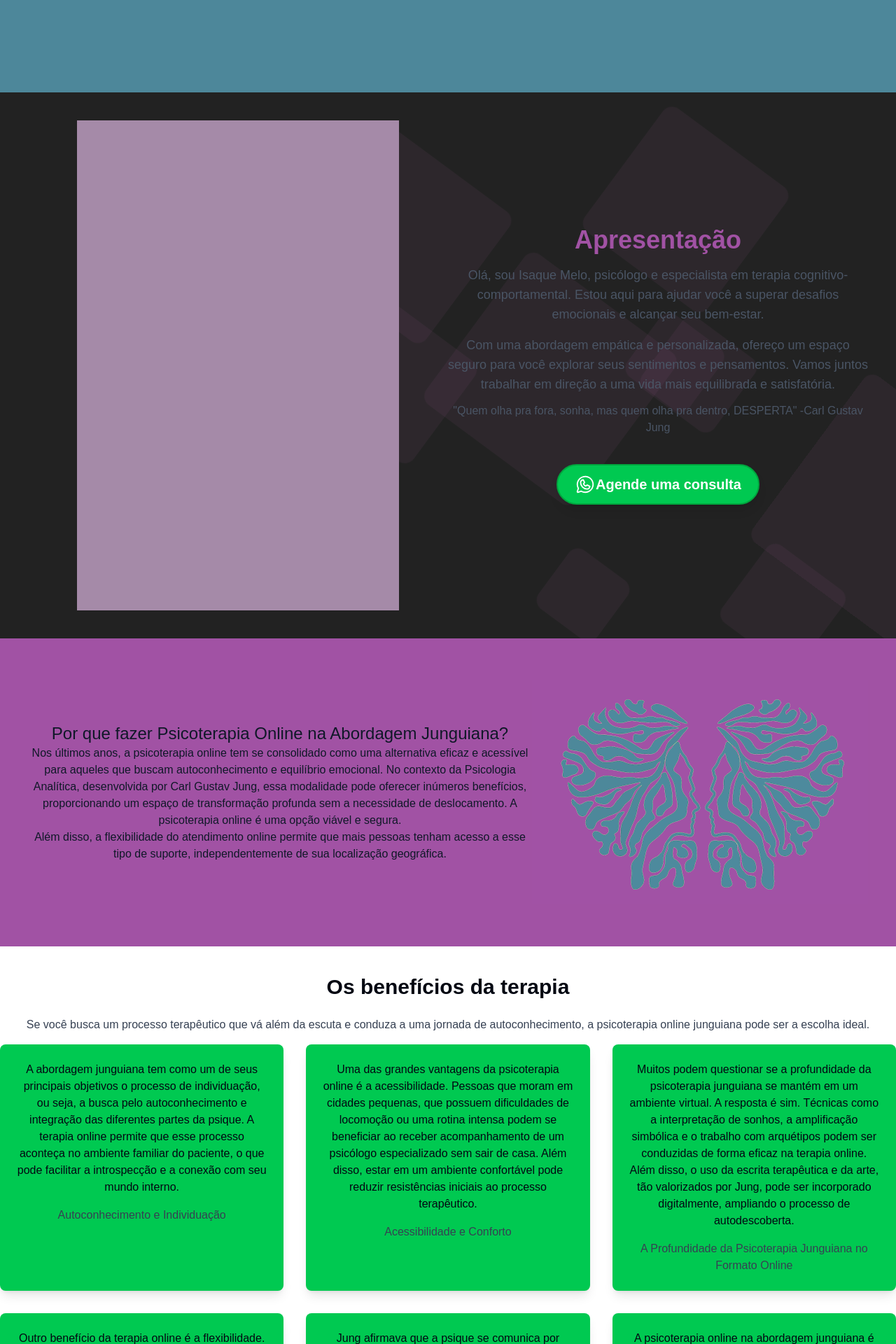
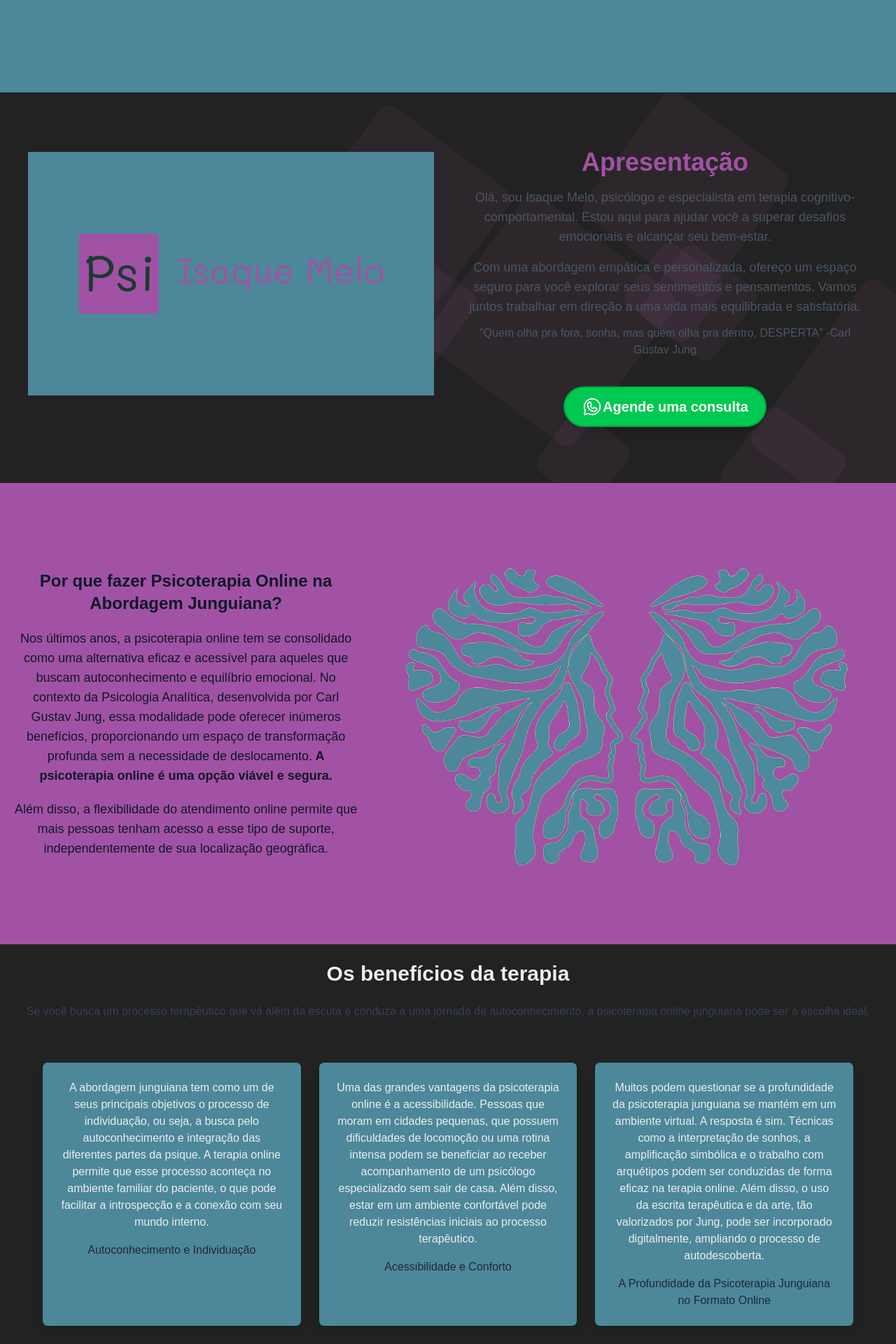
Before and after one commit to sidneyFdev/Isaque-Pereira-Psicologo, a Next.js app: page / in a window 1280 px wide. Shown: the part 680-2600 px from the top of the page at 70% size. Built offline with nearby package versions, Linux system fonts and the light colour scheme.

Commit message:
style: ajustes para design responsivo com tailwind

```diff
--- a/src/app/_components/_layout/Footer.jsx
+++ b/src/app/_components/_layout/Footer.jsx
@@ -2,7 +2,7 @@ export default function Footer() {
 
     const LinkText = ({text, link}) => {
         return (
-          <a href={link} className="flex items-center gap-2 cursor-pointer text-white hover:text-gray-300 transition-colors duration-300 hover:underline">
+          <a href={link} className={`flex items-center gap-2 cursor-pointer text-white ${link != null ?  'hover:text-gray-300 hover:underline' : 'font-bold text-lg'} transition-colors duration-300`}>
             <i className="fa-solid fa-phone"/>
             {text}
           </a>
@@ -15,16 +15,16 @@ export default function Footer() {
             link: null
         },
         {
-            text: 'E-mail',
-            link: null,
+            text: '📧 melop.psi@gmail.com',
+            link: 'mail:melop.psi@gmail.com',
         },
         {
-            text: 'Telefone',
-            link: null,
+            text: '📱 (11) 99131-3395',
+            link: 'https://api.whatsapp.com/send?phone=5511991313395&text=Ol%C3%A1%2C%20gostaria%20de%20agendar%20uma%20triagem.',
         },
         {
-            text: 'Instagram',
-            link: null
+            text: '🌐 Instagram',
+            link: 'https://www.instagram.com/isaquemelo.psi/'
         },
         {
             text: 'Sobre mim',
@@ -46,12 +46,12 @@ export default function Footer() {
 
   return (
     <footer id="footer" className="bg-gray-700 text-white flex flex-col justify-center items-center">
-      <div className="flex container  justify-between p-10 ">
-        <div className="pr-10 min-w-2/6">
+      <div className="flex container flex-wrap justify-between p-10 ">
+        <div className="mb-10 md:pr-10 min-w-full md:min-w-2/6">
           <a className="text-2xl font-bold " href="#header">ISAQUE MELO</a>
         </div>
 
-    <div className="flex-1 grid grid-flow-col grid-rows-4 gap-2">
+    <div className="flex-1 grid grid-flow-col grid-rows-4 gap-2 gap-y-3">
             {LinkTextContent.map((item, index) => (
                 <LinkText key={index} text={item.text} link={item.link} />
             ))}
@@ -60,9 +60,9 @@ export default function Footer() {
 
             </div>
       <div className="bg-gray-800 w-full text-white flex justify-center">
-        <div className="py-6 container text-center">
+        <div className="p-6 container text-center">
           © 2025 Todos os direitos reservados ao psicólogo Isaque Pereira de
-          Melo | Criado por Sidney Figueiredo
+          Melo | Criado por <a className="underline hover:opacity-80" target="_black" href="https://github.com/sidneyFDev">Sidney Figueiredo</a>
         </div>
       </div>
     </footer>
--- a/src/app/_components/_sections/Hero.jsx
+++ b/src/app/_components/_sections/Hero.jsx
@@ -20,12 +20,12 @@ const Hero = () => {
 
   return (
      <section id="header" className={`transition-all duration-400 ease-in-out
-      flex flex-col items-center justify-center bg-[#4D879A] text-white text-center
+      flex flex-col items-center justify-center bg-(--c60) text-white text-center select-none
       ${scrolled ? 'h-[30vh]' : 'h-[92vh]'}
       `}>
 
         <h1 className="text-4xl font-bold">Isaque Pereira de Melo</h1>
-        <p className="mt-4 text-lg text-amber-50">Profissional especializado em psicologia analítica.</p>
+        <p className="mt-10 text-2xl px-8 text-amber-50 transition-all duration-400 sm:px-4">Profissional especializado em psicologia analítica.</p>
         <div className={`transition-all duration-200 ease-in-out ${scrolled ? 'scale-0' : 'scale-100'}`}>
         <WhatsApp text="Saiba mais!"/>
 
--- a/src/app/_components/_sections/HowItWorks.jsx
+++ b/src/app/_components/_sections/HowItWorks.jsx
@@ -4,13 +4,13 @@ const HowItWorks = () => {
   return (
     <section
       id="how-it-works"
-      className="flex
-items-center justify-center py-5 bg-[#A152A4]
+      className="flex relative
+items-center justify-center py-4 px-4 lg:py-10 bg-[#A152A4]
 text-gray-900 text-center"
     >
-      <div className="container mx-auto flex items-center p-10">
-        <div className="flex-3/5">
-          <h2 className="text-2xl font-medium">
+      <div className="container flex justify-center items-center py-10 text-lg">
+        <div className="flex-1 z-20 lg:flex-2/5 space-y-5">
+          <h2 className="text-2xl font-bold">
             Por que fazer Psicoterapia Online na Abordagem Junguiana?
           </h2>
           <p>
@@ -20,7 +20,7 @@ text-gray-900 text-center"
             Analítica, desenvolvida por Carl Gustav Jung, essa modalidade pode
             oferecer inúmeros benefícios, proporcionando um espaço de
             transformação profunda sem a necessidade de deslocamento.
-            <span className="highlight">
+            <span className="font-semibold">
               {" "}
               A psicoterapia online é uma opção viável e segura.
             </span>
@@ -31,8 +31,8 @@ text-gray-900 text-center"
             sua localização geográfica.
           </p>
         </div>
-        <div className="flex-2/5">
-          <img src={imagePath} alt="self-consciousness" />
+        <div className="flex-1 opacity-10 h-full w-full absolute lg:relative lg:opacity-100 z-10 lg:flex-3/5">
+          <img src={imagePath} alt="self-consciousness" className="object-cover h-full w-full" />
         </div>
       </div>
     </section>
--- a/src/app/_components/_sections/HowItWorksCards.jsx
+++ b/src/app/_components/_sections/HowItWorksCards.jsx
@@ -1,4 +1,4 @@
-import { GreenCard } from "../items/cards";
+import { DefaultCard } from "../items/cards";
 
 const HowItWorksCards = () => {
   const benefits = [
@@ -37,7 +37,7 @@ const HowItWorksCards = () => {
   return (
     <section
       id="services"
-      className="flex flex-col bg-white text-gray-950 items-center justify-center w-full h-full py-10"
+      className="flex flex-wrap justify-center items-stretch p-6 gap-4 w-full"
     >
       <div className="container mx-auto flex flex-col text-center">
         <h2 className="text-3xl font-bold mb-6">Os benefícios da terapia</h2>
@@ -46,9 +46,9 @@ const HowItWorksCards = () => {
           a uma jornada de autoconhecimento, a psicoterapia online junguiana
           pode ser a escolha ideal.
         </p>
-        <div className="grid grid-cols-1 md:grid-cols-3 gap-8">
+        <div className="flex flex-wrap justify-center p-6 h-auto items-stretch">
           {benefits.map((benefit, index) => (
-            <GreenCard
+            <DefaultCard
               text2={benefit.title}
               text1={benefit.description}
               key={index}
--- a/src/app/_components/_sections/MyService.jsx
+++ b/src/app/_components/_sections/MyService.jsx
@@ -39,7 +39,8 @@ const AboutMyService = () => {
   ];
 
   return (
-    <section className="bg-gray-100 py-15 flex justify-center">
+    <section className="bg-gray-300 py-15">
+        <h2 className="font-bold text-4xl pb-10 text-center text-(--c30)">Abordagens</h2>
       <div className="flex-1 flex flex-wrap max-w-full justify-center">
         {services.map((val, index) => (
           <BlueBubble key={index} icon={val.icon} description={val.description} />
--- a/src/app/_components/_sections/Presentation.jsx
+++ b/src/app/_components/_sections/Presentation.jsx
@@ -6,9 +6,9 @@ const Presentation = () => {
   return (
     <section id="about" className="flex flex-col items-center justify-center text-gray-600 text-center">
       <SquaresBackground>
-      <div className="container mx-auto flex items-center p-10">
-        <div className="flex-1/2 flex justify-center">
-          <div className="h-[700px] w-[460px] overflow-hidden bg-[#a58aa8]"></div>
+      <div className="container mx-auto flex flex-col items-center p-10 space-x-0 md:space-x-10 md:flex-row md:py-20">
+        <div className="flex-1 justify-center items-center md:flex-1/2 pb-10">
+                   <img src="./logo.png" alt="Logo" className="h-full w-full object-cover"/>
         </div>
         <div className="flex-1/2 flex flex-col items-center justify-center h-full">
           <h1 className="text-4xl font-bold">Apresentação</h1>
--- a/src/app/_components/items/cards.jsx
+++ b/src/app/_components/items/cards.jsx
@@ -1,22 +1,20 @@
-export const GreenCard = ({ text1, text2 }) => {
+export const DefaultCard = ({ text1, text2 }) => {
   return (
-    <div className="bg-green-500 shadow-lg rounded-lg p-6">
+    <div className="flex-1 min-w-[300px] border-1 border-green-950 bg-(--c60)  shadow-lg rounded-lg p-6 my-5 mx-3 hover:bg-(--c60h) transition-all duration-200 ease-in-out hover:scale-y-105">
       <h3 className="text-base font-normal mb-4">{text1}</h3>
-      <p className="text-gray-700">{text2}</p>
+      <p className="text-gray-800">{text2}</p>
     </div>
   );
 };
 
 export const BlueBubble = ({ icon, description }) => {
-
-  const Icon = icon
+  const Icon = icon;
 
   return (
-    <div className="flex flex-col text-center justify-center items-center bg-blue-500 border-1 border-blue-900 m-4 text-white font-semibold rounded-full p-8 cursor-pointer w-42 aspect-square active:scale-98
-    hover:bg-blue-700 hover:scale-103
-
-
-    ">
+    <div
+      className="flex flex-col text-center justify-center items-center bg-(--c30) border-1 border-blue-900 m-4 text-white font-semibold rounded-full p-8 cursor-pointer w-42 aspect-square active:scale-98
+hover:bg-(--c30h) hover:scale-103"
+    >
       <div className="flex justify-center items-center">
         <Icon className="text-4xl mb-2" />
       </div>
--- a/src/app/globals.css
+++ b/src/app/globals.css
@@ -1,6 +1,10 @@
 @import "tailwindcss";
 
 :root {
+  --c60: #4d879a;
+  --c60h: rgb(56, 136, 163);
+  --c30: #855180;
+  --c30h: #8d3b83;
   --background: #ffffff;
   --foreground: #171717;
   --text-color: #a58aa8;
@@ -38,8 +42,6 @@ h1 {
   overflow: hidden;
 }
 
-
-
 .app_square {
   position: absolute;
   background: #855180;
```
